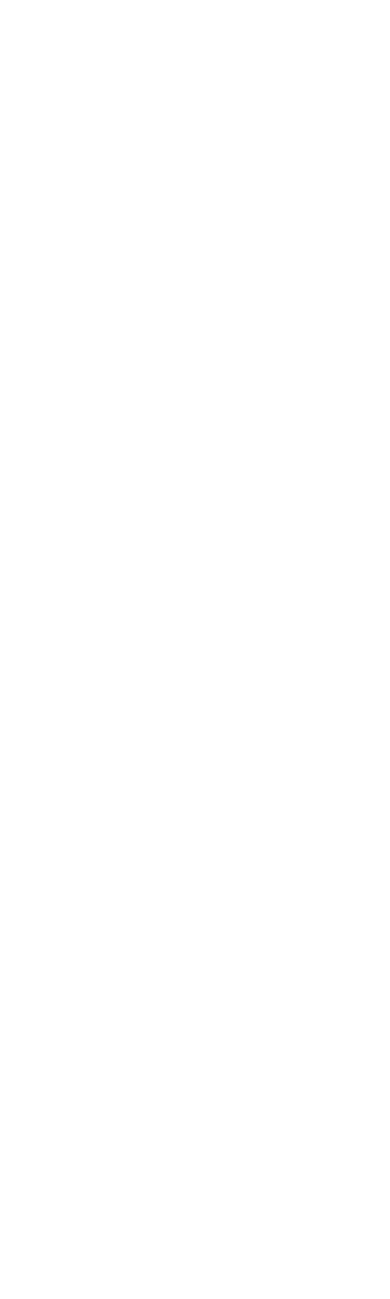
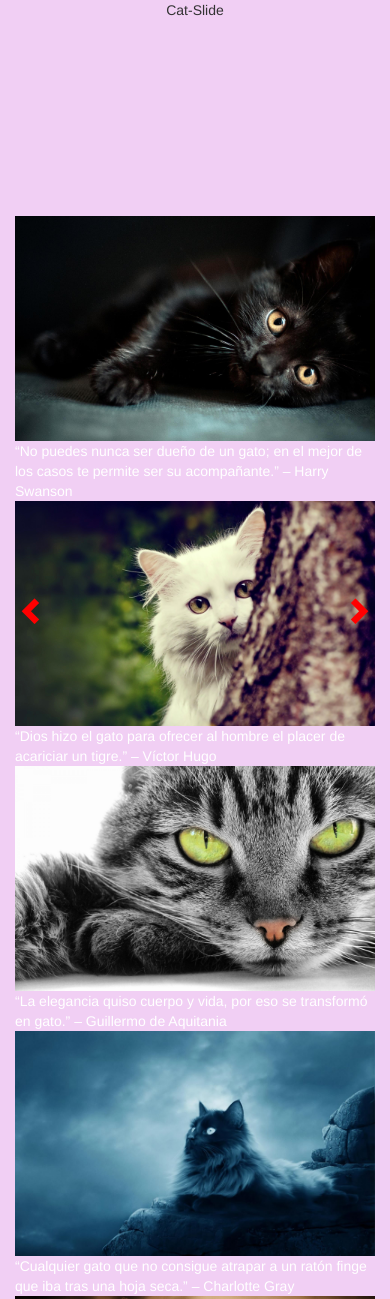
Before and after one commit to mjpozo/carousel-jquery, a plain HTML site: page index.html in a window 390 px wide. Shown: the top 1299 px of the page. Before the commit the page ends 844 px from the top, so only its background shows below. Drawn offline with nearby package versions, Linux system fonts and the light colour scheme.

Commit message:
estructura en bootstrap y primeros estilos de css

```diff
--- a/assets/css/style.css
+++ b/assets/css/style.css
@@ -0,0 +1,160 @@
+
+/** {box-sizing:border-box}*/
+
+/* Slideshow container */
+/*.slideshow-container {
+  max-width: 1000px;
+  position: relative;
+  margin: auto;
+}
+
+.mySlides {
+    display: none;
+}*/
+
+/* Next & previous buttons */
+/*.prev, .next {
+  cursor: pointer;
+  position: absolute;
+  top: 50%;
+  width: auto;
+  margin-top: -22px;
+  padding: 16px;
+  color: white;
+  font-weight: bold;
+  font-size: 18px;
+  transition: 0.6s ease;
+  border-radius: 0 3px 3px 0;
+}*/
+
+/* Position the "next button" to the right */
+/*.next {
+  right: 0;
+  border-radius: 3px 0 0 3px;
+}*/
+
+/* On hover, add a black background color with a little bit see-through */
+/*.prev:hover, .next:hover {
+  background-color: rgba(0,0,0,0.8);
+}*/
+
+/* Caption text */
+/*.text {
+  color: #f2f2f2;
+  font-size: 15px;
+  padding: 8px 12px;
+  position: absolute;
+  bottom: 8px;
+  width: 100%;
+  text-align: center;
+}*/
+
+/* Number text (1/3 etc) */
+/*.numbertext {
+  color: #f2f2f2;
+  font-size: 12px;
+  padding: 8px 12px;
+  position: absolute;
+  top: 0;
+}*/
+
+/* The dots/bullets/indicators */
+/*.dot {
+  cursor:pointer;
+  height: 13px;
+  width: 13px;
+  margin: 0 2px;
+  background-color: #bbb;
+  border-radius: 50%;
+  display: inline-block;
+  transition: background-color 0.6s ease;
+}
+
+.active, .dot:hover {
+  background-color: #717171;
+}*/
+
+/* Fading animation */
+/*.fade {
+  -webkit-animation-name: fade;
+  -webkit-animation-duration: 10.5s;
+  animation-name: fade;
+  animation-duration: 10.5s;
+}
+
+@-webkit-keyframes fade {
+  from {opacity: .4}
+  to {opacity: 1}
+}
+
+@keyframes fade {
+  from {opacity: .4}
+  to {opacity: 1}
+}*/
+
+* {
+	background: #F1CFF4;
+	margin: 0;
+	padding: 0;
+}
+
+body {
+	margin: 0;
+	padding: 0;
+}
+
+.h-margin {
+	margin: 0 1%;
+}
+
+.blanco {
+	color: white;
+}
+
+.rojo {
+	color: red;
+}
+
+.transparencia {
+	background: transparent;
+}
+
+header {
+	width: 100%;
+	height: 20vh;
+}
+
+.contenedor-btn {
+	display: flex;
+	justify-content: space-between;
+	position: relative;
+	top: 50vh;
+}
+
+.btn-controls {
+	cursor: pointer;
+	font-size: 200%;
+	padding: 1%;
+}
+
+.contenedor-img {
+	width: 100%;
+}
+
+/* Fading animation */
+/*.fade {
+  -webkit-animation-name: fade;
+  -webkit-animation-duration: 1.5s;
+  animation-name: fade;
+  animation-duration: 1.5s;
+}
+
+@-webkit-keyframes fade {
+  from {opacity: .4}
+  to {opacity: 1}
+}
+
+@keyframes fade {
+  from {opacity: .4}
+  to {opacity: 1}
+}*/
--- a/assets/js/app.js
+++ b/assets/js/app.js
@@ -0,0 +1,48 @@
+
+$(document).ready(function(){
+
+
+
+});
+
+/*var slideIndex = 0;
+showSlides(slideIndex);
+
+function plusSlides(n) {
+  showSlides(slideIndex += n);
+}
+
+function currentSlide(n) {
+  showSlides(slideIndex = n);
+}
+
+function showSlides(n) {
+  var i;
+  var slides = document.getElementsByClassName("mySlides");
+  var dots = document.getElementsByClassName("dot");
+  if (n > slides.length) {slideIndex = 1}
+  if (n < 1) {slideIndex = slides.length}
+  for (i = 0; i < slides.length; i++) {
+      slides[i].style.display = "none";
+  }
+  for (i = 0; i < dots.length; i++) {
+      dots[i].className = dots[i].className.replace(" active", "");
+  }
+  slides[slideIndex-1].style.display = "block";
+  dots[slideIndex-1].className += " active";
+}*/
+
+/*var slideIndex = 0;
+showSlides();
+
+function showSlides() {
+    var i;
+    var slides = document.getElementsByClassName("mySlides");
+    for (i = 0; i < slides.length; i++) {
+        slides[i].style.display = "none";
+    }
+    slideIndex++;
+    if (slideIndex> slides.length) {slideIndex = 1}
+    slides[slideIndex-1].style.display = "block";
+    setTimeout(showSlides, 6000); // Change image every 2 seconds
+}*/
--- a/index.html
+++ b/index.html
@@ -6,10 +6,114 @@
 	<title>Carousel JQuery</title>
 	<link rel="stylesheet" href="https://maxcdn.bootstrapcdn.com/bootstrap/3.3.7/css/bootstrap.min.css" integrity="sha384-BVYiiSIFeK1dGmJRAkycuHAHRg32OmUcww7on3RYdg4Va+PmSTsz/K68vbdEjh4u" crossorigin="anonymous">
 	<link rel="stylesheet" type="text/css" href="https://maxcdn.bootstrapcdn.com/font-awesome/4.7.0/css/font-awesome.min.css">
+
 	<link rel="stylesheet" href="assets/css/style.css">
 </head>
 <body>
 
+	<header>
+		<div class="text-center">Cat-Slide</div>
+	</header>
+
+	<!-- slides -->
+	<section>
+		<div class="container-fluid">
+			<div class="row">
+				<div class="col-md-offset-1 col-md-10 col-sm-offset-1 col-sm-12 contenedor-slide">
+					<div class="contenedor-btn transparencia">
+						<div class="btn-controls transparencia" id="prev">
+							<span class="glyphicon glyphicon-chevron-left transparencia rojo" aria-hidden="true"></span>
+						</div>
+						<div class="btn-controls transparencia" id="next">
+							<span class="glyphicon glyphicon-chevron-right transparencia rojo" aria-hidden="true"></span>
+						</div>
+					</div>
+					<div class="contenedor-img">
+						<div class="cont-img">
+							<img src="assets/img/cat1.jpg" alt="" class="img-responsive" id="img-cat-1">
+						</div>
+						<div class="cont-text">
+							<span class="blanco text-center">“No puedes nunca ser dueño de un gato; en el mejor de los casos te permite ser su acompañante.” – Harry Swanson</span>
+						</div>
+					</div>
+					<div class="contenedor-img">
+						<div class="cont-img">
+							<img src="assets/img/cat2.jpg" alt="" class="img-responsive" id="img-cat-2">
+						</div>
+						<div class="cont-text">
+							<span class="blanco text-center">“Dios hizo el gato para ofrecer al hombre el placer de acariciar un tigre.” – Víctor Hugo</span>
+						</div>
+					</div>
+					<div class="contenedor-img">
+						<div class="cont-img">
+							<img src="assets/img/cat3.jpg" alt="" class="img-responsive" id="img-cat-3">
+						</div>
+						<div class="cont-text">
+							<span class="blanco text-center">“La elegancia quiso cuerpo y vida, por eso se transformó en gato.” – Guillermo de Aquitania</span>
+						</div>
+					</div>
+					<div class="contenedor-img">
+						<div class="cont-img">
+							<img src="assets/img/cat4.jpg" alt="" class="img-responsive" id="img-cat-4">
+						</div>
+						<div class="cont-text">
+							<span class="blanco text-center">“Cualquier gato que no consigue atrapar a un ratón finge que iba tras una hoja seca.” – Charlotte Gray</span>
+						</div>
+					</div>
+					<div class="contenedor-img">
+						<div class="cont-img">
+							<img src="assets/img/cat5.jpg" alt="" class="img-responsive" id="img-cat-5">
+						</div>
+						<div class="cont-text">
+							<span class="blanco text-center">“El gato es el único animal que ha logrado domesticar al hombre.” – Marcel Mauss</span>
+						</div>
+					</div>
+				</div>
+			</div>
+		</div>
+	</section>
+
+	<!-- circles -->
+	<section>
+		<div class="contenedor-circle text-center">
+			<span class="dot"><i class="fa fa-circle h-margin" aria-hidden="true"></i></span>
+			<span class="dot"><i class="fa fa-circle h-margin" aria-hidden="true"></i></span>
+			<span class="dot"><i class="fa fa-circle h-margin" aria-hidden="true"></i></span>
+		</div>
+	</section>
+
+<!--	<div class="slideshow-container">
+  <div class="mySlides fade">
+    <div class="numbertext">1 / 3</div>
+    <img src="assets/img/cat1.jpg" style="width:100%">
+    <div class="text">Caption Text</div>
+  </div>
+
+  <div class="mySlides fade">
+    <div class="numbertext">2 / 3</div>
+    <img src="assets/img/cat2.jpg" style="width:100%">
+    <div class="text">Caption Two</div>
+  </div>
+
+  <div class="mySlides fade">
+    <div class="numbertext">3 / 3</div>
+    <img src="assets/img/cat3.jpg" style="width:100%">
+    <div class="text">Caption Three</div>
+  </div>
+
+  <a class="prev" onclick="plusSlides(-1)">&#10094;</a>
+  <a class="next" onclick="plusSlides(1)">&#10095;</a>
+</div>
+<br>
+
+<div style="text-align:center">
+  <span class="dot" onclick="currentSlide(1)"></span>
+  <span class="dot" onclick="currentSlide(2)"></span>
+  <span class="dot" onclick="currentSlide(3)"></span>
+</div>-->
+
+	<script src="https://ajax.googleapis.com/ajax/libs/jquery/3.2.1/jquery.min.js"></script>
+	<script src="https://maxcdn.bootstrapcdn.com/bootstrap/3.3.7/js/bootstrap.min.js"></script>
 	<script src="assets/js/app.js"></script>
 </body>
 </html>
```
Also changed, not shown: assets/img/cat1.jpg (added), assets/img/cat2.jpg (added), assets/img/cat3.jpg (added), assets/img/cat4.jpg (added), assets/img/cat5.jpg (added).
